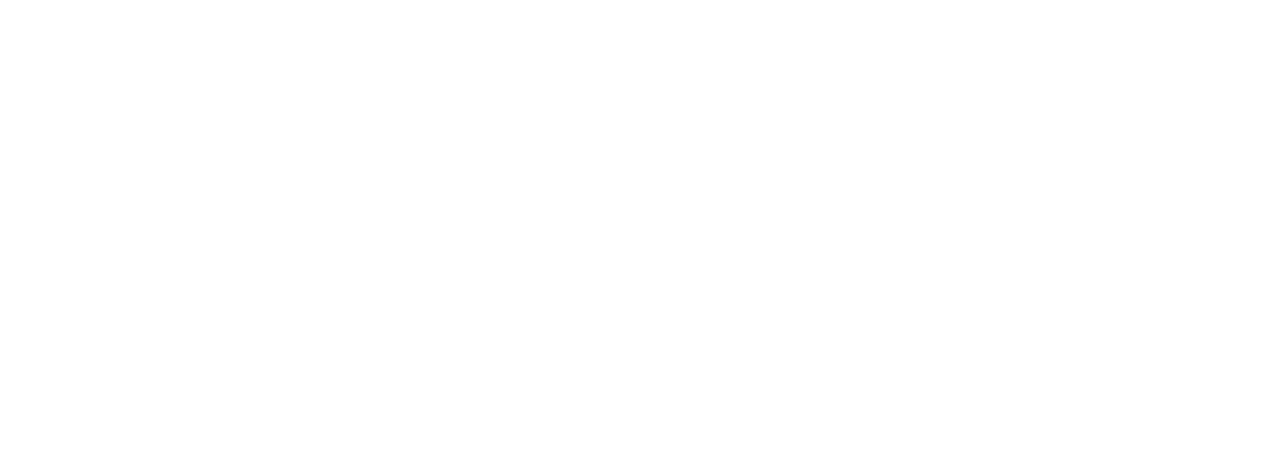
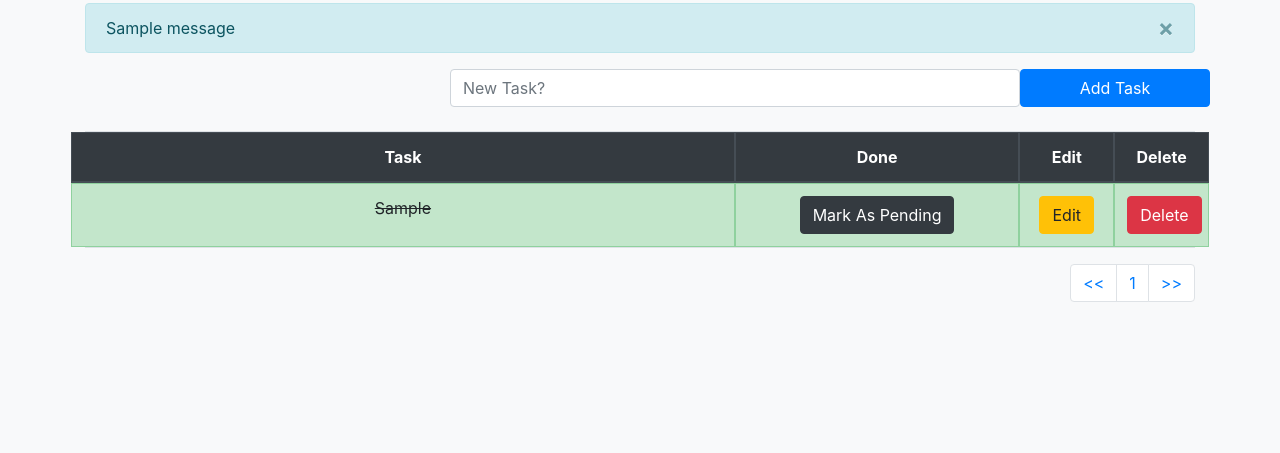
Before and after one commit to martin-creator/django_masterclass, a Django app: page /task/ in a window 1280 px wide. Before the commit the part shown is empty. Shown: the part 347-800 px from the top of the page. Run offline with Django 5.2, Linux system fonts and the light colour scheme; a user stored in the database is signed in; tables that the repository leaves empty hold one stand-in row (values such as "Sample post"); one stand-in notice (Sample message) is shown; some libraries are stand-ins or nearby versions.

Commit message:
update todolist.html

```diff
--- a/taskmanager/todolist_app/templates/todolist.html
+++ b/taskmanager/todolist_app/templates/todolist.html
@@ -1 +1,79 @@
-<p> Hello World! </p>
+{% extends 'base.html' %}
+
+{% block title %}
+    <title>Todo List Manage - Taskmate</title>
+{% endblock title %}
+
+{% block content %}
+    <div class="container">
+    </br>
+
+    {% if messages %}
+        {% for message in messages %}
+            <div class="alert alert-info alert-dismissible fade show" role="alert">
+                {{ message }}
+                <button type="button" class="close" data-dismiss="alert" aria-label="Close">
+                    <span aria-hidden="true">&times;</span>
+                </button>
+            </div>
+
+        {% endfor %}
+    {% endif %}
+
+    <form method="POST" class="row">
+        {% csrf_token %}
+        <label class="col-lg-4"></label>
+        <input type="text" class="form-control col-lg-6" name="task" placeholder="New Task?">
+        <button type="submit" class="btn btn-primary col-lg-2">Add Task</button>
+    </form>
+    </br>
+        <table class="table table-bordered text-center">
+                <thead class="thead-dark">
+                    <tr class="row">
+                        <th class="col-7">Task</th>
+                        <th class="col-3">Done</th>
+                        <th class="col-1">Edit</th>
+                        <th class="col-1">Delete</th>
+                    </tr>
+                </thead>
+                <tbody>
+                {% if all_tasks %}
+                    {% for obj in all_tasks %}
+                        {% if obj.done %}
+                            <tr class="table-success row">
+                                <td class="col-7"><del>{{ obj.task }}</del></td>
+                                <td class="col-3"><a href="{% url 'pending_task' obj.id %}"><button type="button" class="btn btn-dark">Mark As Pending</button></a></td>
+                                <td class="col-1"><a href="{% url 'edit_task' obj.id %}"><button type="button" class="btn btn-warning">Edit</button></a></td>
+                                <td class="col-1"><a href="{% url 'delete_task' obj.id %}"><button type="button" class="btn btn-danger">Delete</button></a></td>
+                            </tr>
+                        {% else %}
+                            <tr class="row">
+                                <td class="col-7">{{ obj.task }}</td>
+                                <td class="col-3"><a href="{% url 'complete_task' obj.id %}"><button type="button" class="btn btn-dark">Mark As Completed</button></a></td>
+                                <td class="col-1"><a href="{% url 'edit_task' obj.id %}"><button type="button" class="btn btn-warning">Edit</button></a></td>
+                                <td class="col-1"><a href="{% url 'delete_task' obj.id %}"><button type="button" class="btn btn-danger">Delete</button></a></td>
+                            </tr>
+                        {% endif %}
+                    {% endfor %}
+                {% endif %}
+                </tbody>
+        </table>
+
+        <nav aria-label="Page navigation example">
+            <ul class="pagination justify-content-end">
+                <li class="page-item"> <a class="page-link" href="?pg=1"><<</a></li>
+                {% if all_tasks.has_previous %}
+                    <li class="page-item"><a class="page-link" href="?pg={{ all_tasks.previous_page_number }}">{{ all_tasks.previous_page_number }}</a></li>
+                {% endif %}
+
+                <li class="page-item"><a class="page-link" href="?pg={{ all_tasks.number }}">{{ all_tasks.number }}</a></li>
+
+                {% if all_tasks.has_next %}
+                    <li class="page-item"><a class="page-link" href="?pg={{ all_tasks.next_page_number }}">{{ all_tasks.next_page_number }}</a></li>
+                {% endif %}
+                <li class="page-item"><a class="page-link" href="?pg={{ all_tasks.paginator.num_pages }}">>></a></li>
+            </ul>
+        </nav>
+
+    </div>
+{% endblock content %}
```
